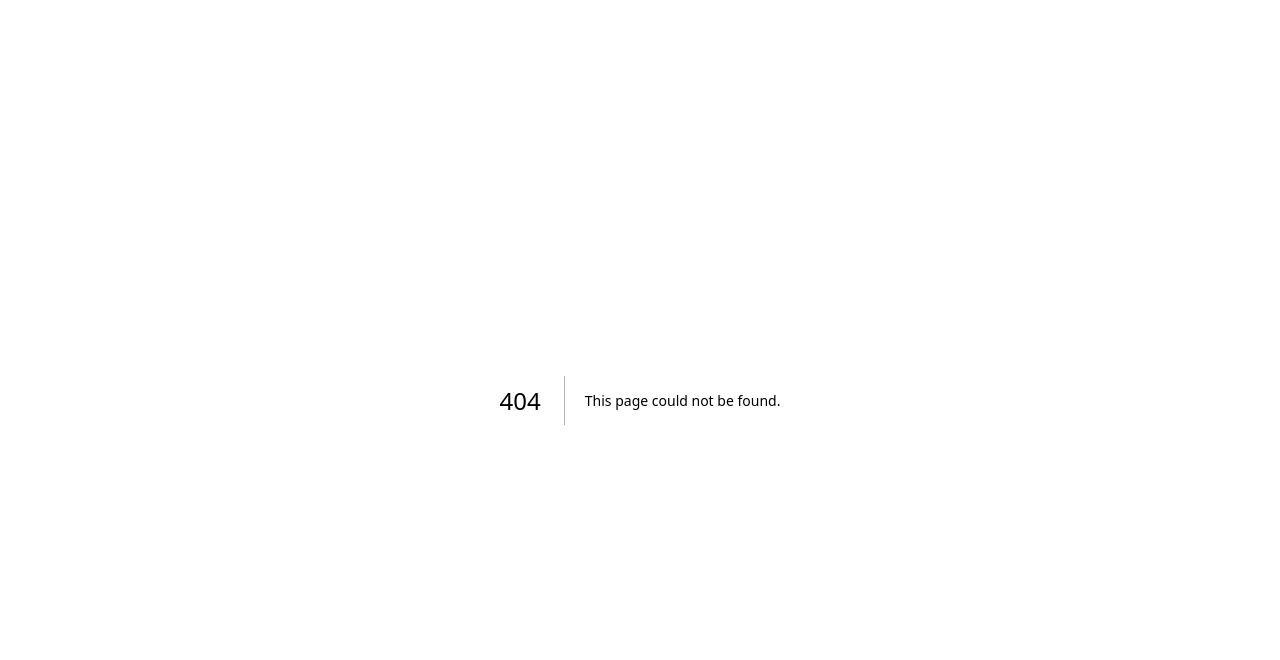
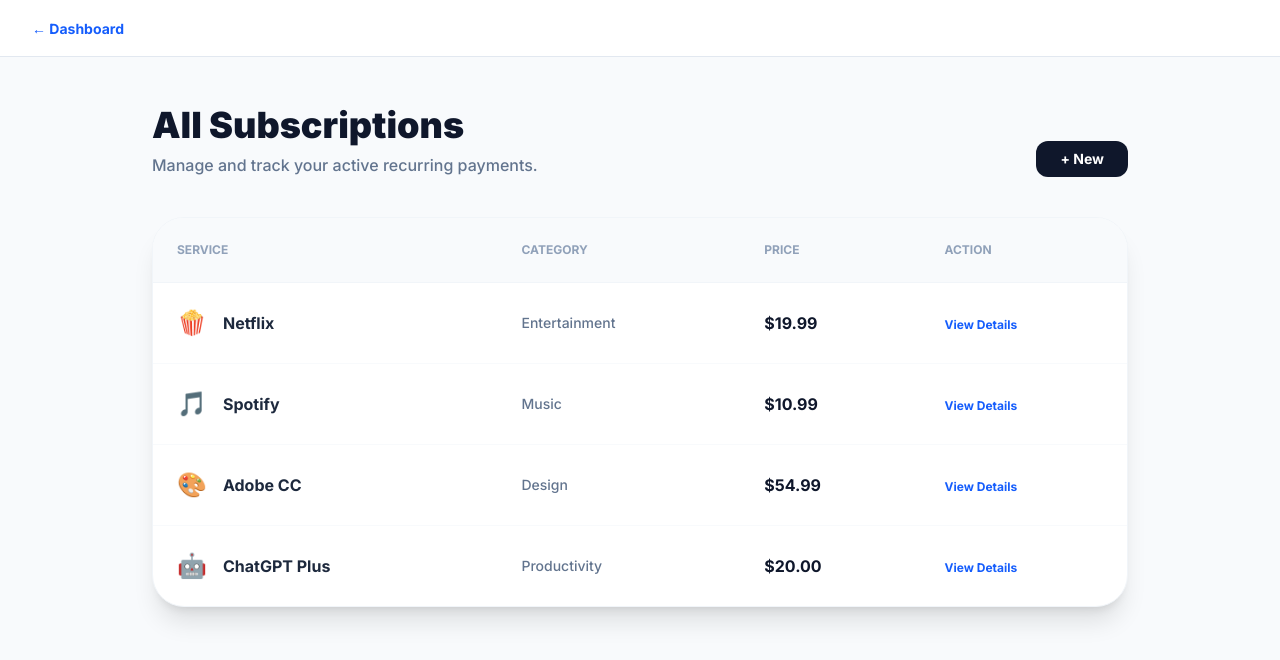
Before and after one commit to Parneetsandhu05/subhub, a Next.js app: page /subscriptions in a window 1280 px wide. Before the commit this address had no page. Shown: the top 660 px of the page. Built offline with nearby package versions, Linux system fonts and the light colour scheme.

Commit message:
feat: added full subscriptions list page and linked main navigation

```diff
--- a/src/app/page.tsx
+++ b/src/app/page.tsx
@@ -12,7 +12,9 @@
             </span>
             <div className="hidden md:flex gap-8 text-sm font-semibold text-slate-500">
               <button className="text-blue-600 border-b-2 border-blue-600 py-5">Overview</button>
-              <button className="hover:text-slate-800 py-5 transition">Subscriptions</button>
+              <Link href="/subscriptions" className="hover:text-slate-800 py-5 transition">
+                Subscriptions
+              </Link>
               <button className="hover:text-slate-800 py-5 transition">Analytics</button>
             </div>
           </div>
--- /dev/null
+++ b/src/app/subscriptions/page.tsx
@@ -0,0 +1,64 @@
+import Link from 'next/link';
+
+const allSubscriptions = [
+  { name: 'Netflix', price: '$19.99', category: 'Entertainment', icon: '🍿' },
+  { name: 'Spotify', price: '$10.99', category: 'Music', icon: '🎵' },
+  { name: 'Adobe CC', price: '$54.99', category: 'Design', icon: '🎨' },
+  { name: 'ChatGPT Plus', price: '$20.00', category: 'Productivity', icon: '🤖' },
+];
+
+export default function SubscriptionsPage() {
+  return (
+    <div className="min-h-screen bg-[#F8FAFC]">
+      {/* Mini Nav for this page */}
+      <div className="bg-white border-b border-slate-200 px-8 py-4">
+        <Link href="/" className="text-blue-600 font-bold text-sm hover:underline">← Dashboard</Link>
+      </div>
+
+      <main className="max-w-5xl mx-auto py-12 px-6">
+        <div className="flex justify-between items-end mb-10">
+          <div>
+            <h1 className="text-4xl font-black text-slate-900">All Subscriptions</h1>
+            <p className="text-slate-500 mt-2 font-medium">Manage and track your active recurring payments.</p>
+          </div>
+          <button className="bg-slate-900 text-white px-6 py-2 rounded-xl font-bold text-sm">
+            + New
+          </button>
+        </div>
+
+        <div className="bg-white rounded-[2rem] border border-slate-100 shadow-xl overflow-hidden">
+          <table className="w-full text-left">
+            <thead>
+              <tr className="bg-slate-50 border-b border-slate-100">
+                <th className="p-6 text-xs font-bold text-slate-400 uppercase">Service</th>
+                <th className="p-6 text-xs font-bold text-slate-400 uppercase">Category</th>
+                <th className="p-6 text-xs font-bold text-slate-400 uppercase">Price</th>
+                <th className="p-6 text-xs font-bold text-slate-400 uppercase">Action</th>
+              </tr>
+            </thead>
+            <tbody className="divide-y divide-slate-50">
+              {allSubscriptions.map((sub) => (
+                <tr key={sub.name} className="hover:bg-slate-50/50 transition">
+                  <td className="p-6 flex items-center gap-4">
+                    <span className="text-2xl">{sub.icon}</span>
+                    <span className="font-bold text-slate-800">{sub.name}</span>
+                  </td>
+                  <td className="p-6 text-sm font-medium text-slate-500">{sub.category}</td>
+                  <td className="p-6 font-bold text-slate-900">{sub.price}</td>
+                  <td className="p-6">
+                    <Link
+                      href={`/subscriptions/${sub.name.toLowerCase().replace(' ', '-')}`}
+                      className="text-blue-600 font-bold text-xs hover:underline"
+                    >
+                      View Details
+                    </Link>
+                  </td>
+                </tr>
+              ))}
+            </tbody>
+          </table>
+        </div>
+      </main>
+    </div>
+  );
+}
```
